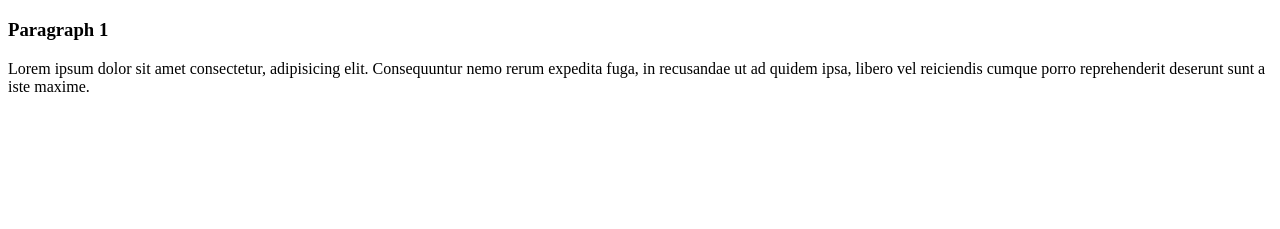
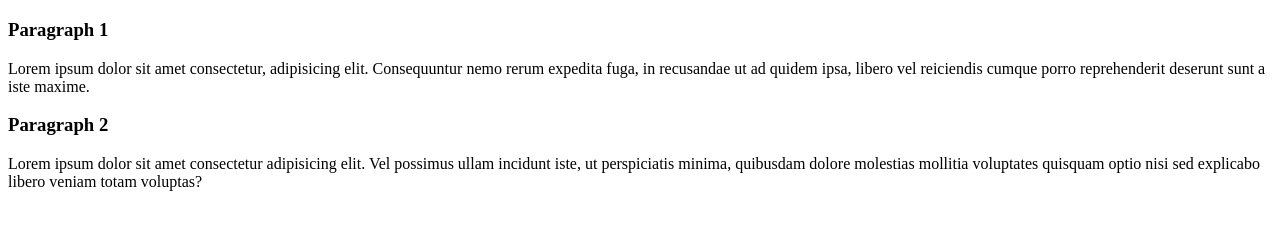
Before and after one commit to iftakharahmedchowdhury/my-third-repo, a plain HTML site: page index.html in a window 1280 px wide. Shown: the part 61-290 px from the top of the page. Drawn offline with Linux system fonts and the light colour scheme.

Commit message:
added in mage add branch

```diff
--- a/index.html
+++ b/index.html
@@ -13,6 +13,11 @@
         <p>Lorem ipsum dolor sit amet consectetur, adipisicing elit. Consequuntur nemo rerum expedita fuga, in recusandae ut ad quidem ipsa, libero vel reiciendis cumque porro reprehenderit deserunt sunt a iste maxime.</p>
     </section>
 
+    <section>
+        <h3>Paragraph 2</h3>
+        <p>Lorem ipsum dolor sit amet consectetur adipisicing elit. Vel possimus ullam incidunt iste, ut perspiciatis minima, quibusdam dolore molestias mollitia voluptates quisquam optio nisi sed explicabo libero veniam totam voluptas?</p>
+    </section>
+
 
 </body>
 </html>
```
